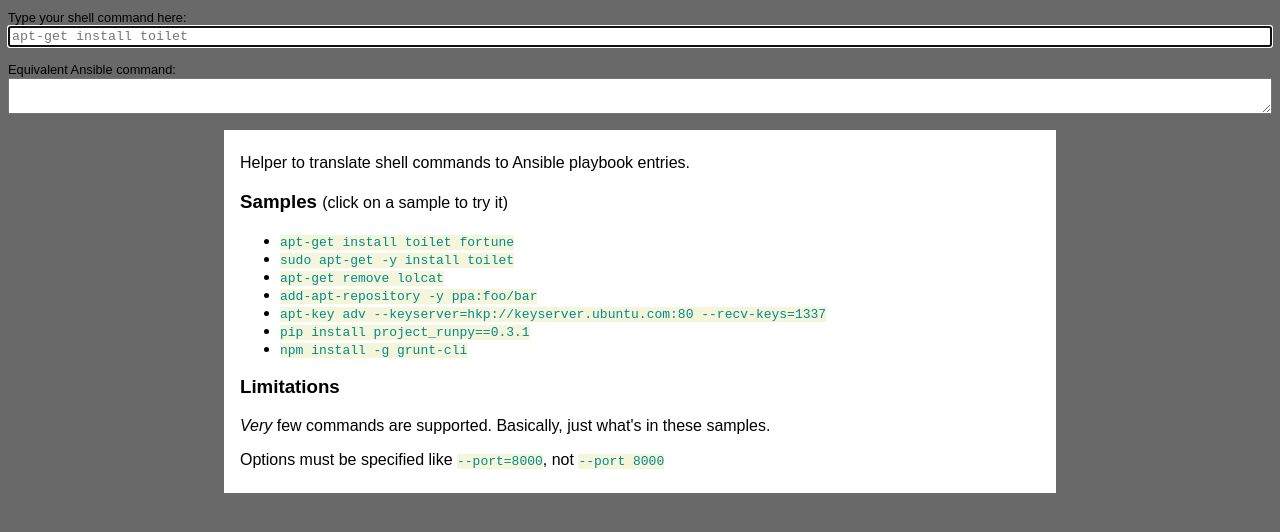
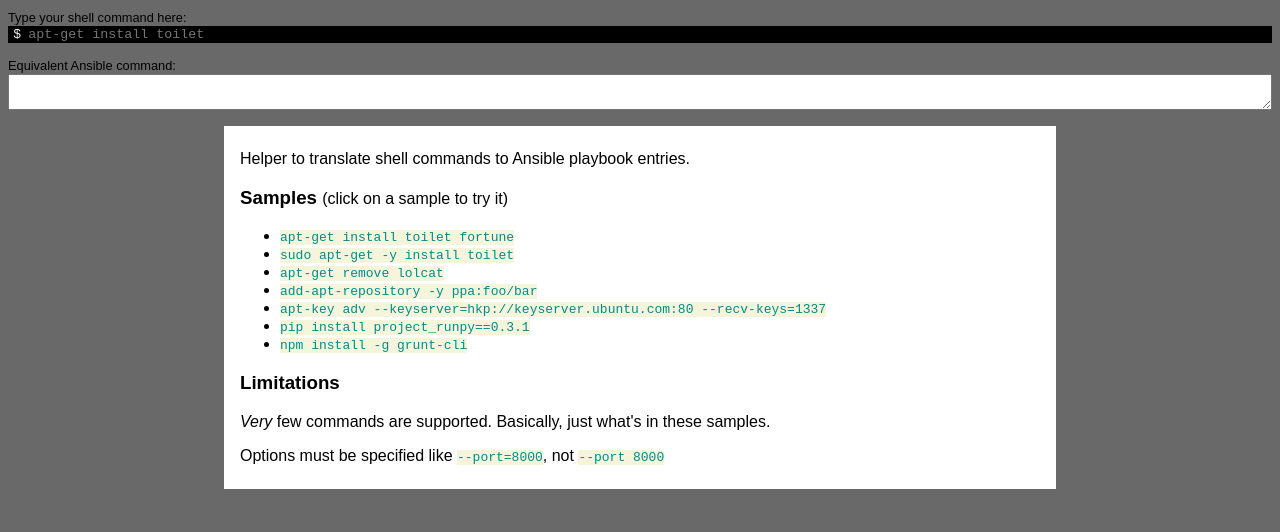
Before and after one commit to crccheck/fuckingansible, a website: page index.html in a window 1280 px wide. Drawn offline with Linux system fonts and the light colour scheme.

Commit message:
make the input look more like a command prompt

```diff
--- a/fuckinga.sass
+++ b/fuckinga.sass
@@ -12,9 +12,26 @@ label
 input, textarea
   box-sizing: border-box
   font-family: monospace
+
+textarea
   display: block
   margin-bottom: 1em
   width: 100%
+
+.prompt
+  background: black
+  color: whitesmoke
+  font-family: monospace
+  margin-bottom: 1em
+  padding-left: 0.4em
+  > input
+    border: 0
+    color: inherit
+    outline: 0
+    background: transparent
+    margin-left: 0.4em
+    width: 90%
+    width: calc(100% - 1.1em)
 
 code
   background: beige
--- a/index.html
+++ b/index.html
@@ -10,7 +10,9 @@
   <section>
     <form action="." method="GET">
       <label for="in">Type your shell command here:</label>
-      <input id="in" type="text" name='shinput' placeholder="apt-get install toilet" autofocus>
+      <div class="prompt">
+        $<input id="in" type="text" name='shinput' placeholder="apt-get install toilet" autofocus>
+      </div>
       <label for="out">Equivalent Ansible command:</label>
       <textarea id="out" readonly></textarea>
     </form>
```
Also changed, not shown: fuckinga.css.
